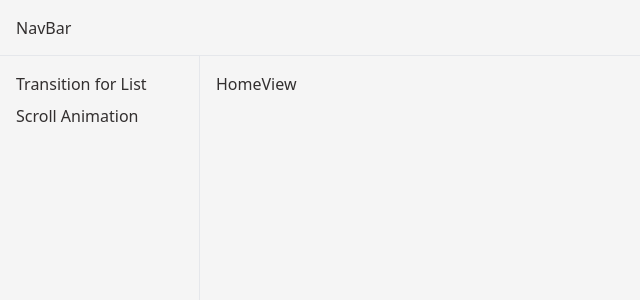
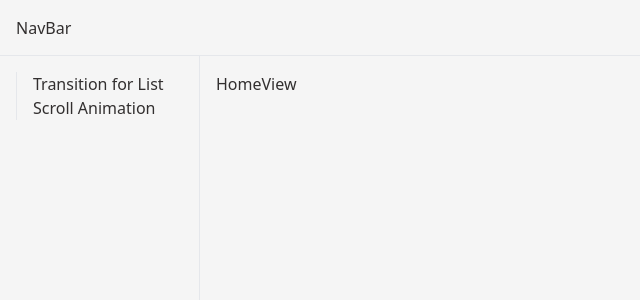
Before and after one commit to rulkimi/kiminotes, a Vue app: page / in a window 1280 px wide. Shown: the top 300 px of the page, without its empty margins (0-640 px from the left). Built offline with nearby package versions, Linux system fonts and the light colour scheme.

Commit message:
added active style for sidebar

```diff
--- a/src/components/SideBar.vue
+++ b/src/components/SideBar.vue
@@ -10,16 +10,20 @@ const menus = [
 
 <template>
   <div class="border-r h-[calc(100vh-3.5rem)] w-[200px]">
-    <div class="w-full p-4">
-      <div class="mb-2" v-for="menu in menus">
+    <ul class="flex flex-col gap-0 w-full p-4">
+      <li
+        v-for="menu in menus"
+        :key="menu.path"
+        class="pl-4 border-l"
+        :class="{ 'text-primary border-primary' : menu.path === currentPath }"
+      >
         <router-link
-          :class="{ 'text-primary' : menu.path === currentPath }"
           :to="menu.path"
           @click="currentPath = menu.path"
         >
           {{ menu.name }}
         </router-link>
-      </div>
-    </div>
+      </li>
+    </ul>
   </div>
 </template>
```
